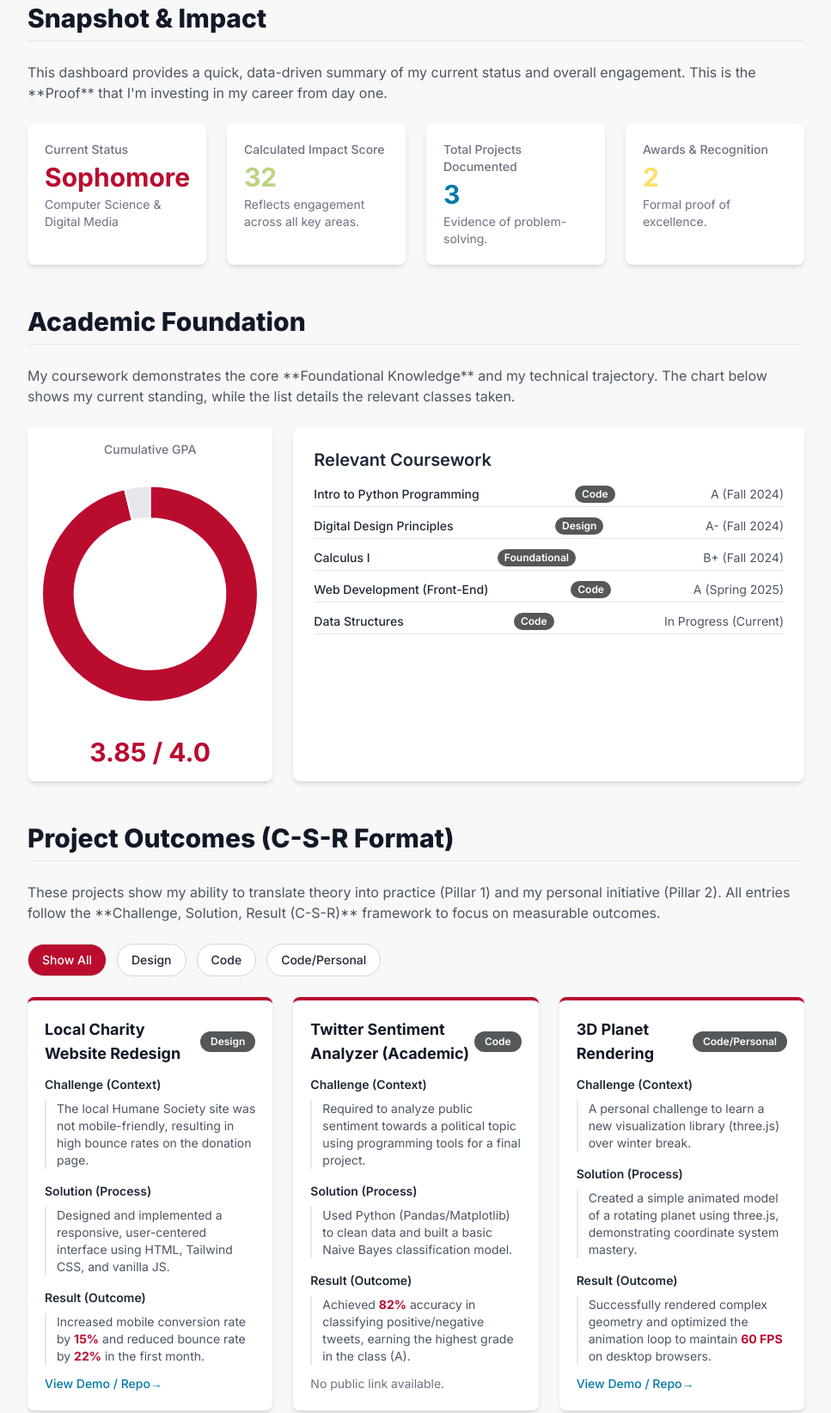
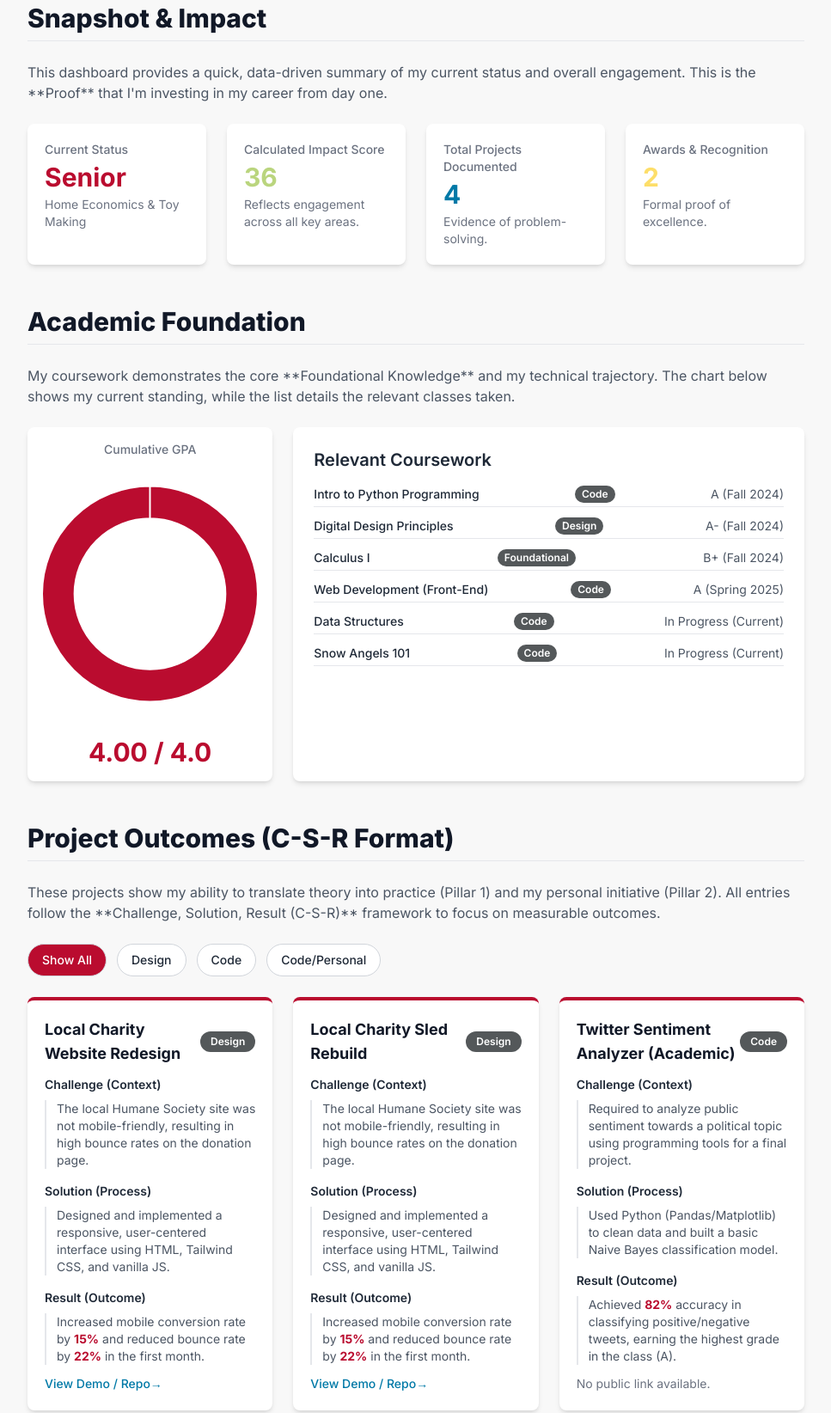
Before and after one commit to NiezW-BSU/ISOM210-7-PBL-Project-2, a plain HTML site: page index.html in a window 1280 px wide. Shown: the part 460-2104 px from the top of the page at 86% size, without its empty margins (296-1263 px from the left). Drawn offline with nearby package versions, Linux system fonts and the light colour scheme.

Commit message:
Update index.html

```diff
--- a/index.html
+++ b/index.html
@@ -255,11 +255,11 @@ CONFIRMATION: NO SVG graphics used. NO Mermaid JS used. -->
 
         // 1.1 PROFILE & BRANDING VARIABLES (REQUIRED)
         const profileData = {
-            studentName: "Riley Cardinal",
-            tagline: "Future-Focused Problem Solver in Digital Media",
-            currentYear: "Sophomore", // Freshman, Sophomore, Junior, Senior
-            major: "Computer Science & Digital Media",
-            gpa: 3.85,
+            studentName: "Santa Claus",
+            tagline: "Wordlly Traveler | Jolly Old Elf",
+            currentYear: "Senior", // Freshman, Sophomore, Junior, Senior
+            major: "Home Economics & Toy Making",
+            gpa: 4.0,
             impactScoreMultiplier: 10, // Adjusts how much projects/awards count towards total impact
 
             // --- INTRODUCTION & BRANDING FIELDS ---
@@ -284,12 +284,21 @@ CONFIRMATION: NO SVG graphics used. NO Mermaid JS used. -->
             { name: "Calculus I", grade: "B+", semester: "Fall 2024", relevance: "Foundational" },
             { name: "Web Development (Front-End)", grade: "A", semester: "Spring 2025", relevance: "Code" },
             { name: "Data Structures", grade: "In Progress", semester: "Current", relevance: "Code" },
+            { name: "Snow Angels 101", grade: "In Progress", semester: "Current", relevance: "Code" },
         ];
 
         // 1.3 PROJECTS (REQUIRED: Follow C-S-R format)
         const projectData = [
             {
                 title: "Local Charity Website Redesign",
+                category: "Design",
+                challenge: "The local Humane Society site was not mobile-friendly, resulting in high bounce rates on the donation page.",
+                solution: "Designed and implemented a responsive, user-centered interface using HTML, Tailwind CSS, and vanilla JS.",
+                result: "Increased mobile conversion rate by **15%** and reduced bounce rate by **22%** in the first month.",
+                link: "https://github.com/riley/charity-site"
+            },
+            {
+                title: "Local Charity Sled Rebuild",
                 category: "Design",
                 challenge: "The local Humane Society site was not mobile-friendly, resulting in high bounce rates on the donation page.",
                 solution: "Designed and implemented a responsive, user-centered interface using HTML, Tailwind CSS, and vanilla JS.",
```
